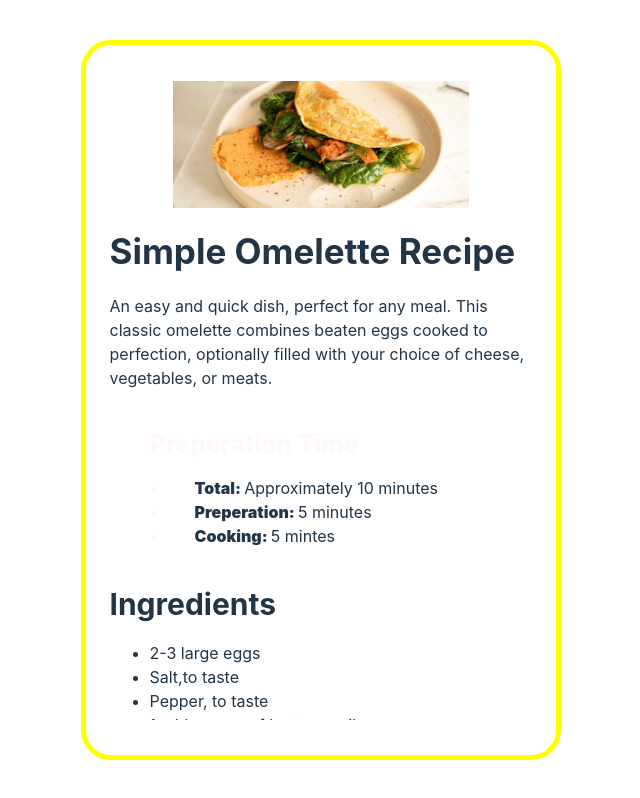
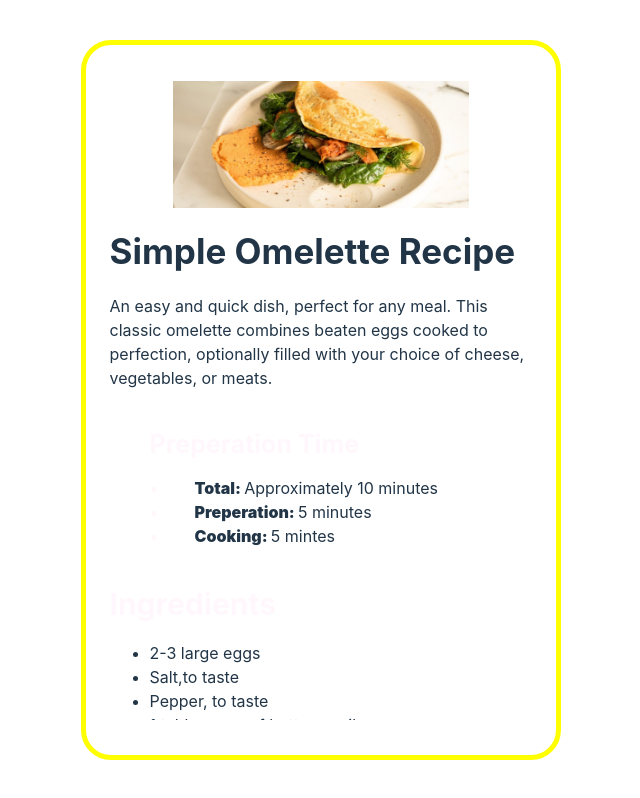
Before and after one commit to MJahidH/landing-page, a React (Vite) app in the folder recipe-page/: page / in a window 1280 px wide. Shown: the whole page, without its empty margins (319-959 px from the left). Built offline with nearby package versions, Linux system fonts and the light colour scheme.

Commit message:
subheading colors have been changed, nutrution values boldness increased

```diff
--- a/recipe-page/src/App.css
+++ b/recipe-page/src/App.css
@@ -74,7 +74,16 @@ body {
 .instructions-title {
   font-size: 30px;
   padding-top: 20px;
+  color: rgb(255, 247, 252);
 }
+
+.ingredients-title {
+  font-size: 30px;
+  padding-top: 20px;
+  color: rgb(255, 247, 252);
+}
+
+
 
 .instruction-bullet {
   padding-right: 20px;
@@ -103,4 +112,6 @@ body {
 .nutrition-list-value {
   flex: 1;
   text-align: left;
+  color: rgb(255, 247, 252);
+  font-weight: bold;
 }
--- a/recipe-page/src/App.jsx
+++ b/recipe-page/src/App.jsx
@@ -30,7 +30,7 @@ function App() {
               {data.preperationTime.cooking}
             </li>
           </ul>
-          <h1 className="instructions-title">Ingredients </h1>
+          <h1 className="ingredients-title">Ingredients </h1>
           <ul>
             {ingredientsData.map((ingredient) => {
               return <li className="instruction-bullet">{ingredient}</li>;
```
